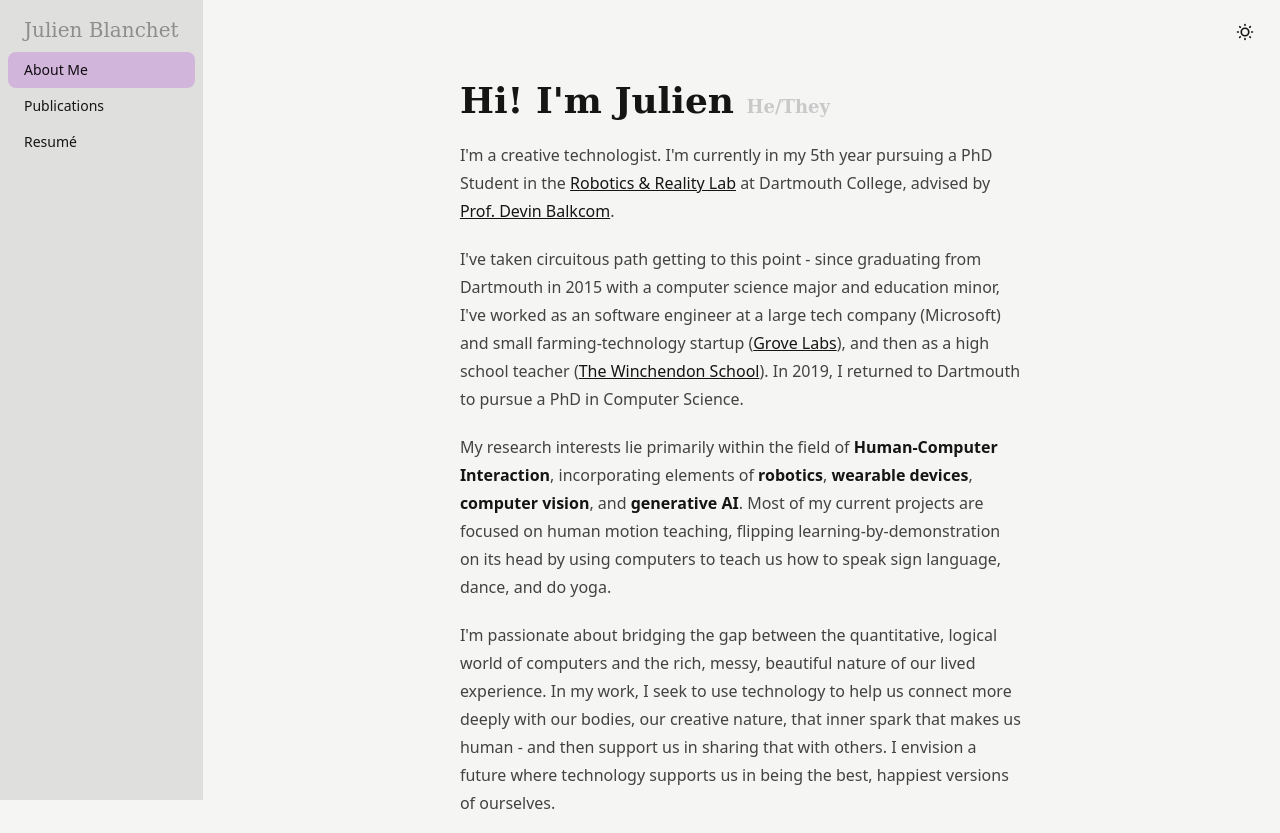
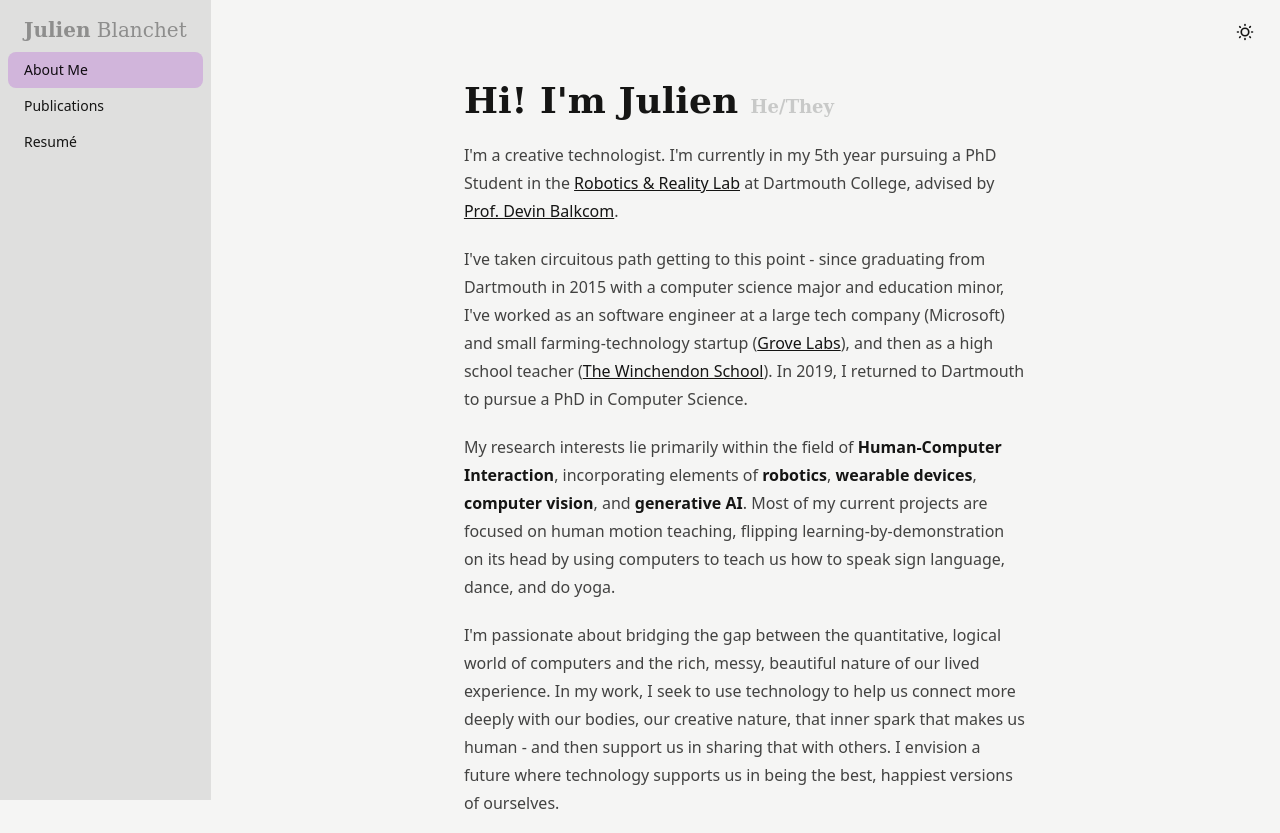
Before and after one commit to j55blanchet/j55blanchet.github.io, a SvelteKit app: page / in a window 1280 px wide. Built offline with nearby package versions, Linux system fonts and the light colour scheme.

Commit message:
making first name bold

```diff
--- a/src/routes/+layout.svelte
+++ b/src/routes/+layout.svelte
@@ -126,7 +126,7 @@ function setTheme(event: Event) {
         <label class="drawer-overlay" for="drawer-toggle-checkbox" aria-label="Close menu"></label>
         <div class="bg-base-200 min-h-screen">
             <ul class="menu">
-                <li class="menu-title text-xl font-slabserif font-light">Julien Blanchet</li>
+                <li class="menu-title text-xl font-slabserif font-light"><span><strong class="font-bold inline">Julien</strong> Blanchet</span></li>
                 {#each routesStates as routeWithState}
                 <li>
                     <a  href={routeWithState.href}
```
